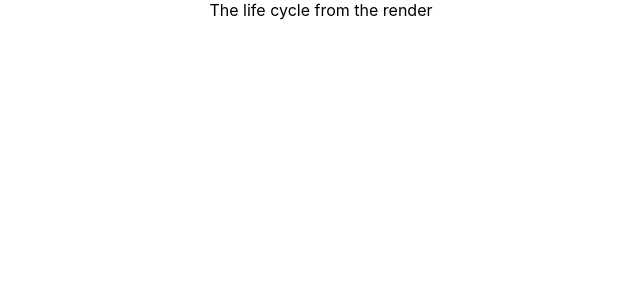
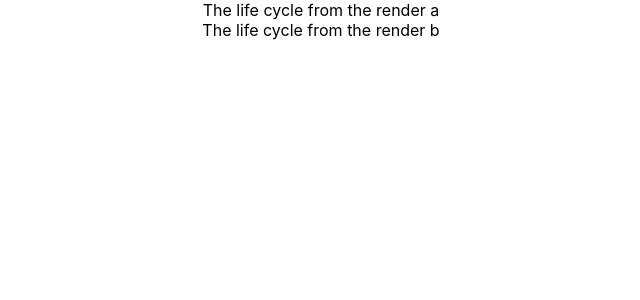
Before and after one commit to Mohamed-Ramadan1/react-codevolution, a React (Create React App) app: page / in a window 1280 px wide. Shown: the top 300 px of the page, without its empty margins (319-959 px from the left). Built offline with nearby package versions, Linux system fonts and the light colour scheme.

Commit message:
new Updates

```diff
--- /dev/null
+++ b/src/Componets/LifeCycleB.js
@@ -0,0 +1,31 @@
+import React from "react";
+
+class LifeCycleB extends React.Component{
+    constructor () {
+        super();
+
+        this.state = {
+            name:"mohamed"
+        }
+        console.log("Constructore b ")
+    }
+
+    static getDerivedStateFromProps(props, state) {
+        console.log("from static b")
+        return null
+    }
+
+    componentDidMount() {
+        console.log("from didmount b")
+    }
+
+    render() {
+        console.log(" render mehtod b")
+        return (
+            <div>
+                The life cycle from the render b
+            </div>
+        )
+    }
+}
+export default LifeCycleB;
--- a/src/Componets/lifeCycleA.js
+++ b/src/Componets/lifeCycleA.js
@@ -1,4 +1,5 @@
 import React from "react";
+import LifeCycleB from "./LifeCycleB";
 
 class LifeCycleA extends React.Component{
     constructor () {
@@ -7,23 +8,24 @@ class LifeCycleA extends React.Component{
         this.state = {
             name:"mohamed"
         }
-        console.log("Constructore")
+        console.log("Constructore a")
     }
 
     static getDerivedStateFromProps(props, state) {
-        console.log("from static ")
+        console.log("from static a ")
         return null
     }
 
     componentDidMount() {
-        console.log("from didmount ")
+        console.log("from didmount a ")
     }
 
     render() {
-        console.log(" render mehtod")
+        console.log(" render mehtod a")
         return (
             <div>
-                The life cycle from the render
+                The life cycle from the render a
+                <LifeCycleB/>
             </div>
         )
     }
```
